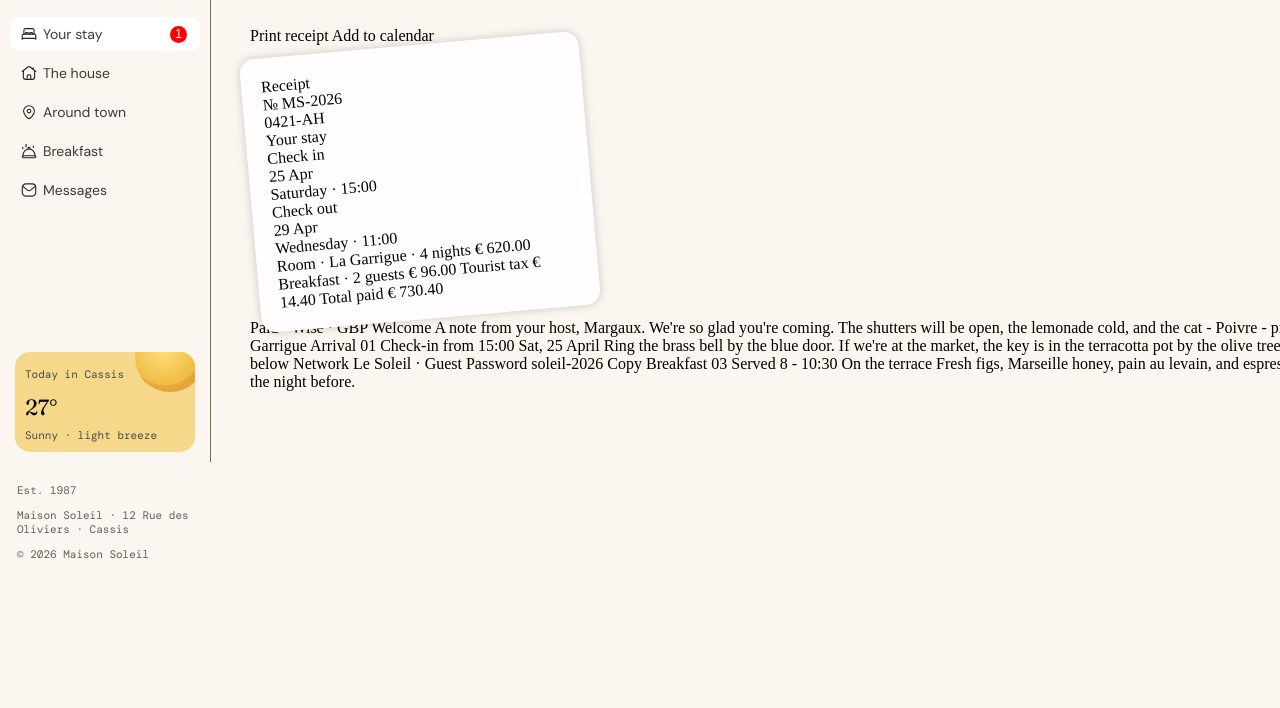
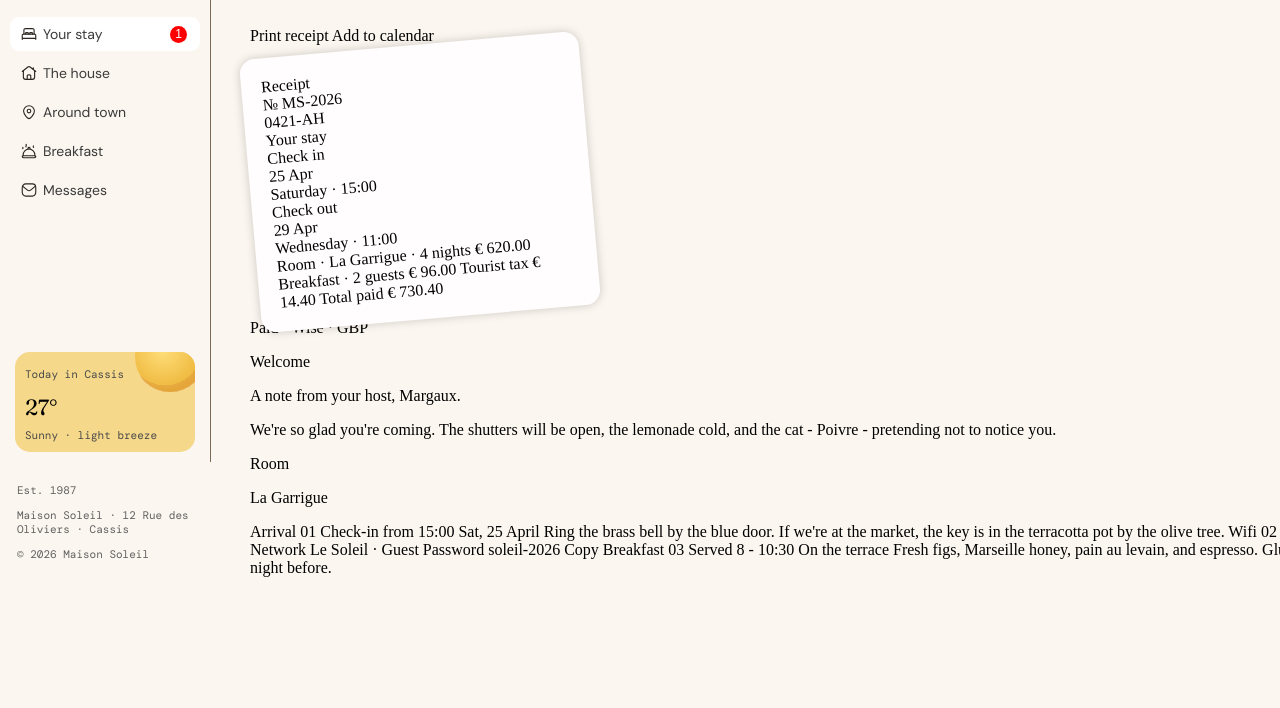
Before and after one commit to mohammod-labib/hotel-booking-confirmation-page, a plain HTML site: page index.html in a window 1280 px wide. Shown: the part 92-800 px from the top of the page. Drawn offline with Linux system fonts and the light colour scheme.

Commit message:
Auto commit: 2026-11-15 20:30

```diff
--- a/index.html
+++ b/index.html
@@ -99,11 +99,13 @@
   <!-- Barcode image -->
 
   <!-- Note from host card -->
-  Welcome
-  A note from your host, Margaux.
-  We're so glad you're coming. The shutters will be open, the lemonade cold, and the cat - Poivre - pretending not to notice you.
-  Room
-  La Garrigue
+  <p class="welcome-hostCard">Welcome</p>
+   <p class="note-hostCard"> A note from your host, Margaux.</p>
+     <p class="paragraph-hostCard">We're so glad you're coming.
+      The shutters will be open, the lemonade cold, and the cat -
+       Poivre - pretending not to notice you.</p>
+    <p class="room-hostCard">Room</p>
+     <p class="garrigue"> La Garrigue</p>
 
   <!-- Booking cards end -->
 
```
